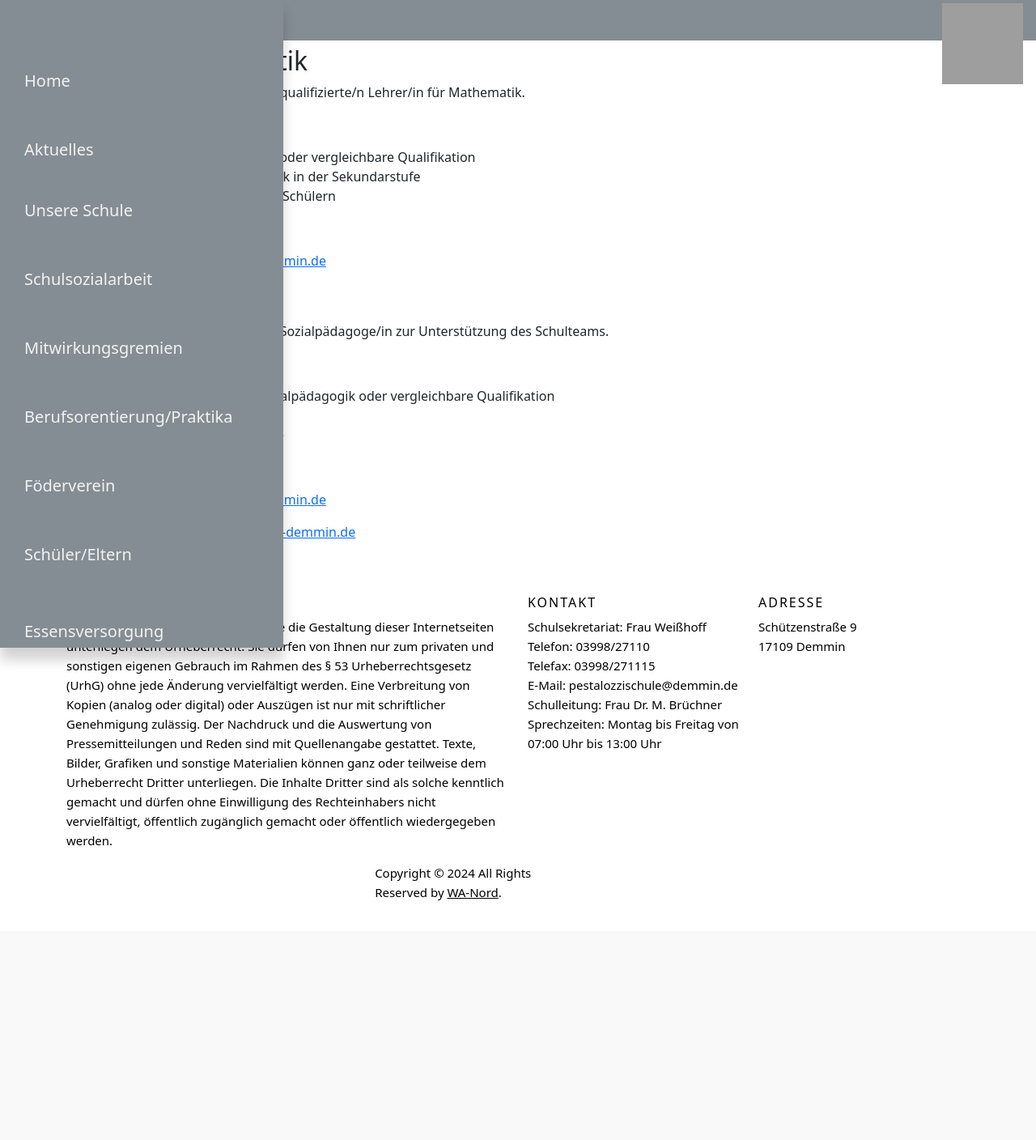
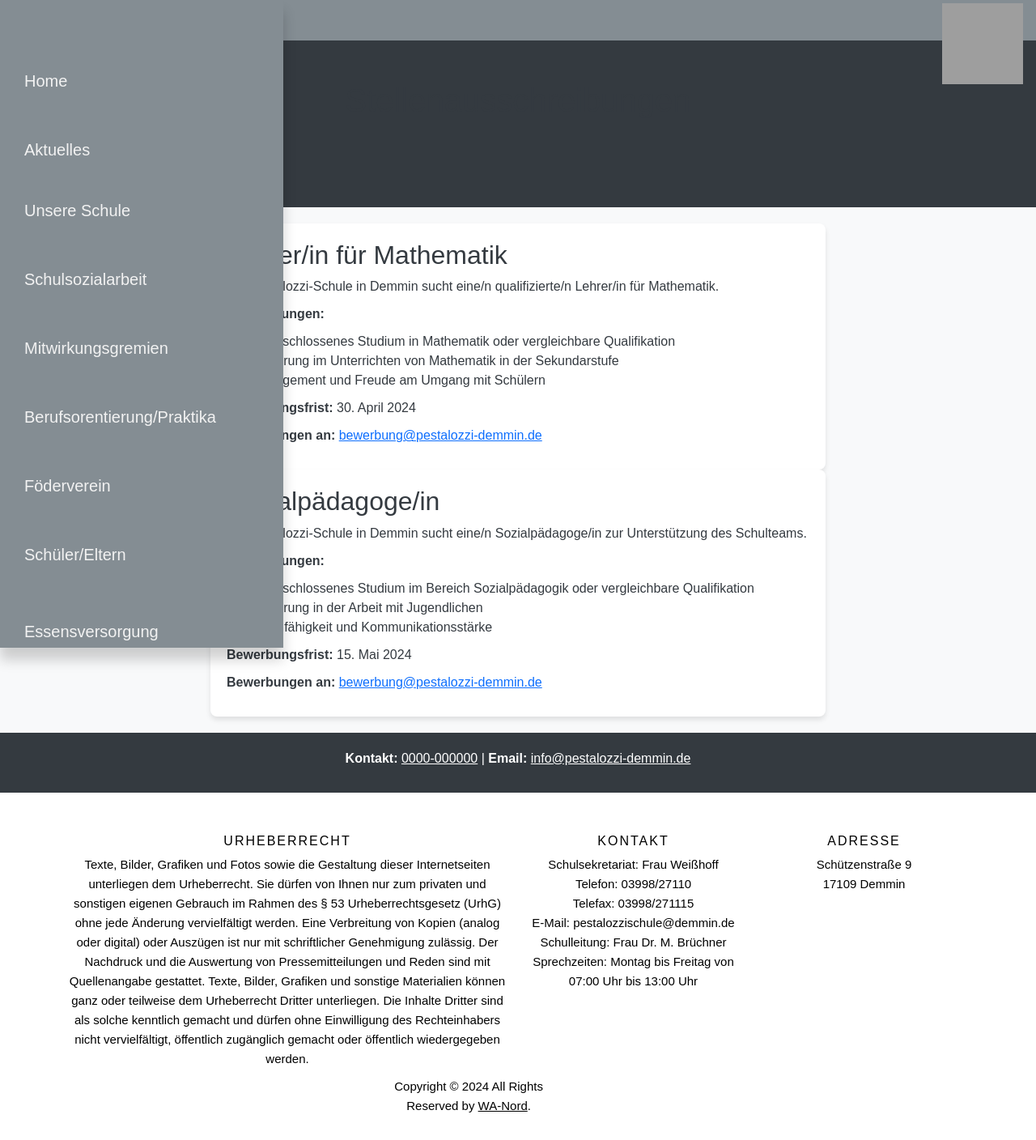
Before and after one commit to Armooooon/Schulwebsite, a PHP site: page /schulwebsite/stellenausschreibung in a window 1280 px wide. Shown: the whole page at 81% size. Before the commit the page ends 1112 px from the top, so only its background shows below. Run offline with PHP 8.4, Linux system fonts and the light colour scheme; grey boxes are pictures that could not be loaded.

Commit message:
stellenausschreibung
stellenausschreibung

```diff
--- a/VIEW/stellenausschreibung.php
+++ b/VIEW/stellenausschreibung.php
@@ -1,4 +1,4 @@
-<?php Layout ::Header("stellenausschreibung"); ?>
+<?php Layout::Header("stellenausschreibung"); ?>
 
 <!DOCTYPE html>
 <html lang="de">
@@ -6,6 +6,56 @@
     <meta charset="UTF-8">
     <meta name="viewport" content="width=device-width, initial-scale=1.0">
     <title>Stellenausschreibungen - Pestalozzi-Schule Demmin</title>
+    <style>
+        body {
+            font-family: Arial, sans-serif;
+            margin: 0;
+            padding: 0;
+            background-color: #f8f9fa;
+            color: #343a40;
+        }
+        header {
+            text-align: center;
+            background-color: #343a40;
+            color: #fff;
+            padding: 100px 0;
+        }
+        main {
+            padding: 20px;
+            max-width: 800px;
+            margin: 0 auto;
+        }
+        article {
+            background-color: #fff;
+            border-radius: 8px;
+            padding: 20px;
+            box-shadow: 0 4px 6px rgba(0, 0, 0, 0.1);
+        }
+        h1, h2 {
+            color: #343a40;
+            margin-top: 0;
+        }
+        p, ul {
+            margin-bottom: 10px;
+        }
+        footer {
+            background-color: #343a40;
+            color: #fff;
+            padding: 20px 0;
+            text-align: center;
+        }
+        @media only screen and (max-width: 600px) {
+            header h1 {
+                font-size: 24px;
+            }
+            main {
+                padding: 10px;
+            }
+            article {
+                margin-bottom: 20px;
+            }
+        }
+    </style>
 </head>
 <body>
     <header>
@@ -15,34 +65,33 @@
         <article>
             <h2>Lehrer/in für Mathematik</h2>
             <p>Die Pestalozzi-Schule in Demmin sucht eine/n qualifizierte/n Lehrer/in für Mathematik.</p>
-            <p>Anforderungen:</p>
+            <p><strong>Anforderungen:</strong></p>
             <ul>
                 <li>Abgeschlossenes Studium in Mathematik oder vergleichbare Qualifikation</li>
                 <li>Erfahrung im Unterrichten von Mathematik in der Sekundarstufe</li>
                 <li>Engagement und Freude am Umgang mit Schülern</li>
             </ul>
-            <p>Bewerbungsfrist: 30. April 2024</p>
-            <p>Bewerbungen an: <a href="mailto:bewerbung@pestalozzi-demmin.de">bewerbung@pestalozzi-demmin.de</a></p>
+            <p><strong>Bewerbungsfrist:</strong> 30. April 2024</p>
+            <p><strong>Bewerbungen an:</strong> <a href="mailto:bewerbung@pestalozzi-demmin.de">bewerbung@pestalozzi-demmin.de</a></p>
         </article>
 
         <article>
             <h2>Sozialpädagoge/in</h2>
             <p>Die Pestalozzi-Schule in Demmin sucht eine/n Sozialpädagoge/in zur Unterstützung des Schulteams.</p>
-            <p>Anforderungen:</p>
+            <p><strong>Anforderungen:</strong></p>
             <ul>
                 <li>Abgeschlossenes Studium im Bereich Sozialpädagogik oder vergleichbare Qualifikation</li>
                 <li>Erfahrung in der Arbeit mit Jugendlichen</li>
                 <li>Teamfähigkeit und Kommunikationsstärke</li>
             </ul>
-            <p>Bewerbungsfrist: 15. Mai 2024</p>
-            <p>Bewerbungen an: <a href="mailto:bewerbung@pestalozzi-demmin.de">bewerbung@pestalozzi-demmin.de</a></p>
+            <p><strong>Bewerbungsfrist:</strong> 15. Mai 2024</p>
+            <p><strong>Bewerbungen an:</strong> <a href="mailto:bewerbung@pestalozzi-demmin.de">bewerbung@pestalozzi-demmin.de</a></p>
         </article>
     </main>
     <footer>
-        <p>Kontakt: <a href="tel:+49000000000">0000-000000</a> | Email: <a href="mailto:info@pestalozzi-demmin.de">info@pestalozzi-demmin.de</a></p>
+        <p><strong>Kontakt:</strong> <a href="tel:+49000000000" style="color: #fff;">0000-000000</a> | <strong>Email:</strong> <a href="mailto:info@pestalozzi-demmin.de" style="color: #fff;">info@pestalozzi-demmin.de</a></p>
     </footer>
 </body>
 </html>
 
-
-<?php Layout ::Footer(); ?>
+<?php Layout::Footer(); ?>
```
Also changed, not shown: CSS/stellenausschreibung.css (added).
